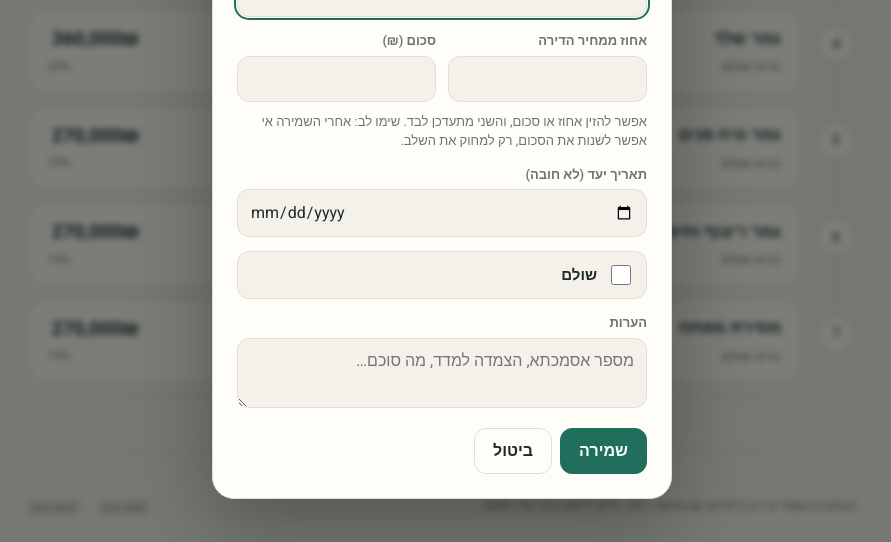
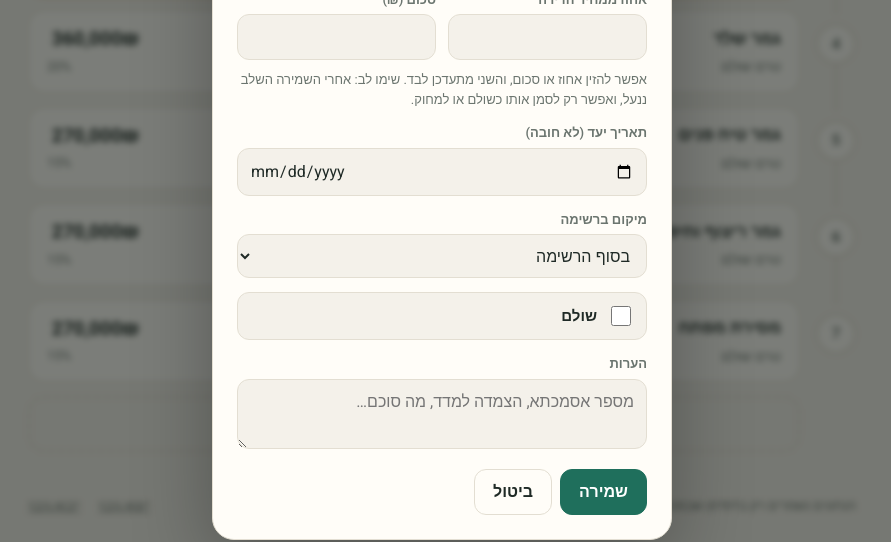
Before and after one commit to Amal-Ramot/tashlumim, a plain HTML site: page index.html in a window 1280 px wide. Both pictures are taken after a click on the button "+ הוספת שלב". Shown: the part 861-1403 px from the top of the page, without its empty margins (198-1089 px from the left). Drawn offline with Linux system fonts and the light colour scheme; a web font is replaced by a local one.

Commit message:
Lock saved payment stages completely
A saved stage can no longer be renamed, re-dated, re-noted, re-valued
or moved; only its paid status can change, or it can be deleted. New
stages get a position picker instead of reordering.

Co-Authored-By: Claude Opus 5.5 <noreply@anthropic.com>
Claude-Session: https://claude.ai/code/session_01HfNHHb695XF7MfhB7gwcDM

```diff
--- a/index.html
+++ b/index.html
@@ -169,12 +169,12 @@
   dialog form { padding: 24px; display: grid; gap: 14px; }
   dialog h3 { font-family: "Frank Ruhl Libre", serif; font-size: 24px; margin: 0 0 2px; }
   label { display: grid; gap: 5px; font-size: 13px; font-weight: 600; color: var(--muted); }
-  input[type=text], input[type=number], input[type=date], textarea {
+  input[type=text], input[type=number], input[type=date], textarea, select {
     width: 100%; padding: 10px 12px; border-radius: 12px; border: 1px solid var(--line);
     background: var(--bg); font-size: 16px; font-weight: 400; color: var(--ink); min-height: 44px;
   }
   textarea { resize: vertical; min-height: 64px; }
-  input[readonly] { background: transparent; border-style: dashed; color: var(--muted); cursor: not-allowed; }
+  input[readonly], textarea[readonly] { background: transparent; border-style: dashed; color: var(--muted); cursor: not-allowed; }
   input:focus, textarea:focus, button:focus-visible { outline: 2px solid var(--accent); outline-offset: 1px; }
   .row { display: grid; grid-template-columns: 1fr 1fr; gap: 12px; }
   .check { display: flex; align-items: center; gap: 10px; font-size: 15px; color: var(--ink); padding: 10px 12px; border-radius: 12px; background: var(--bg); border: 1px solid var(--line); }
@@ -383,6 +383,9 @@
     <label>תאריך יעד (לא חובה)
       <input type="date" id="fDue">
     </label>
+    <label id="fPosWrap">מיקום ברשימה
+      <select id="fPos"></select>
+    </label>
     <label class="check"><input type="checkbox" id="fPaid"> שולם</label>
     <label id="paidDateWrap" hidden>תאריך התשלום בפועל
       <input type="date" id="fPaidDate">
@@ -394,8 +397,6 @@
       <button class="btn primary" type="submit">שמירה</button>
       <button class="btn" type="button" data-close>ביטול</button>
       <span class="spacer"></span>
-      <button class="btn small" type="button" id="upBtn" title="הזזה למעלה" aria-label="הזזה למעלה">↑</button>
-      <button class="btn small" type="button" id="downBtn" title="הזזה למטה" aria-label="הזזה למטה">↓</button>
       <button class="btn ghost-danger" type="button" id="delBtn">מחיקה</button>
     </div>
   </form>
@@ -564,7 +565,7 @@
 
       const card = el('button', 'stage-card');
       card.type = 'button';
-      card.setAttribute('aria-label', `עריכת השלב ${s.name}`);
+      card.setAttribute('aria-label', `פרטי השלב ${s.name}`);
       card.onclick = () => openStage(s.id);
       card.append(el('span', 'stage-name', s.name));
 
@@ -599,25 +600,31 @@
   function openStage(id) {
     editing = id;
     const s = state.stages.find(x => x.id === id) || { name: '', pct: '', due: '', paid: false, paidDate: '', note: '' };
-    $('stageDlgTitle').textContent = id ? 'עריכת שלב' : 'שלב חדש';
+    const locked = !!id; // a saved stage is locked: only its paid status can change, or it can be deleted
+    $('stageDlgTitle').textContent = locked ? '🔒 ' + s.name : 'שלב חדש';
     $('fName').value = s.name;
     curPct = Number(s.pct) || 0;
     $('fPct').value = s.pct === '' ? '' : r2(s.pct);
     $('fAmount').value = s.pct === '' || !state.total ? '' : amt(s);
-    // a saved stage's value is locked: it can only be deleted and re-added
-    $('fPct').readOnly = $('fAmount').readOnly = !!id;
-    $('fAmount').disabled = !id && !state.total;
-    $('fHint').textContent = id
-      ? '🔒 הסכום של שלב שכבר נשמר נעול. כדי לשנות אותו צריך למחוק את השלב ולהוסיף אותו מחדש.'
+    for (const f of ['fName', 'fPct', 'fAmount', 'fDue', 'fNote']) $(f).readOnly = locked;
+    $('fAmount').disabled = !locked && !state.total;
+    $('fHint').textContent = locked
+      ? 'השלב נעול ואי אפשר לשנות בו שום פרט. אפשר רק לסמן אם שולם, או למחוק אותו ולהוסיף מחדש.'
       : state.total
-        ? 'אפשר להזין אחוז או סכום, והשני מתעדכן לבד. שימו לב: אחרי השמירה אי אפשר לשנות את הסכום, רק למחוק את השלב.'
+        ? 'אפשר להזין אחוז או סכום, והשני מתעדכן לבד. שימו לב: אחרי השמירה השלב ננעל, ואפשר רק לסמן אותו כשולם או למחוק.'
         : 'כדי להזין סכומים צריך קודם להגדיר את מחיר הדירה בהגדרות.';
+    $('fPosWrap').hidden = locked;
+    $('fName').placeholder = locked ? '' : 'לדוגמה: גמר שלד';
+    $('fNote').placeholder = locked ? '' : 'מספר אסמכתא, הצמדה למדד, מה סוכם…';
+    $('fPos').replaceChildren(...state.stages.map((x, i) => new Option(`לפני שלב ${i + 1}: ${x.name}`, String(i))), new Option('בסוף הרשימה', 'end', true, true));
     $('fDue').value = s.due;
     $('fPaid').checked = s.paid;
     $('fPaidDate').value = s.paidDate;
     $('paidDateWrap').hidden = !s.paid;
     $('fNote').value = s.note;
-    $('delBtn').hidden = $('upBtn').hidden = $('downBtn').hidden = !id;
+    $('fDue').closest('label').hidden = locked && !s.due;
+    $('fNote').closest('label').hidden = locked && !s.note;
+    $('delBtn').hidden = !locked;
     stageDlg.showModal();
   }
   $('fPct').oninput = () => {
@@ -642,7 +649,11 @@
       note: $('fNote').value.trim(),
     };
     const s = state.stages.find(x => x.id === editing);
-    if (s) { delete data.pct; Object.assign(s, data); } else state.stages.push({ id: uid(), ...data });
+    if (s) { s.paid = data.paid; s.paidDate = data.paidDate; } // locked: nothing else may change
+    else {
+      const pos = $('fPos').value === 'end' ? state.stages.length : Number($('fPos').value);
+      state.stages.splice(pos, 0, { id: uid(), ...data });
+    }
     state.sample = false;
     commit();
   };
@@ -653,14 +664,6 @@
     stageDlg.close();
     commit();
   };
-  function move(dir) {
-    const i = state.stages.findIndex(x => x.id === editing), j = i + dir;
-    if (i < 0 || j < 0 || j >= state.stages.length) return;
-    [state.stages[i], state.stages[j]] = [state.stages[j], state.stages[i]];
-    commit();
-  }
-  $('upBtn').onclick = () => move(-1);
-  $('downBtn').onclick = () => move(1);
   $('addBtn').onclick = () => openStage(null);
 
   // ---------- settings ----------
```
